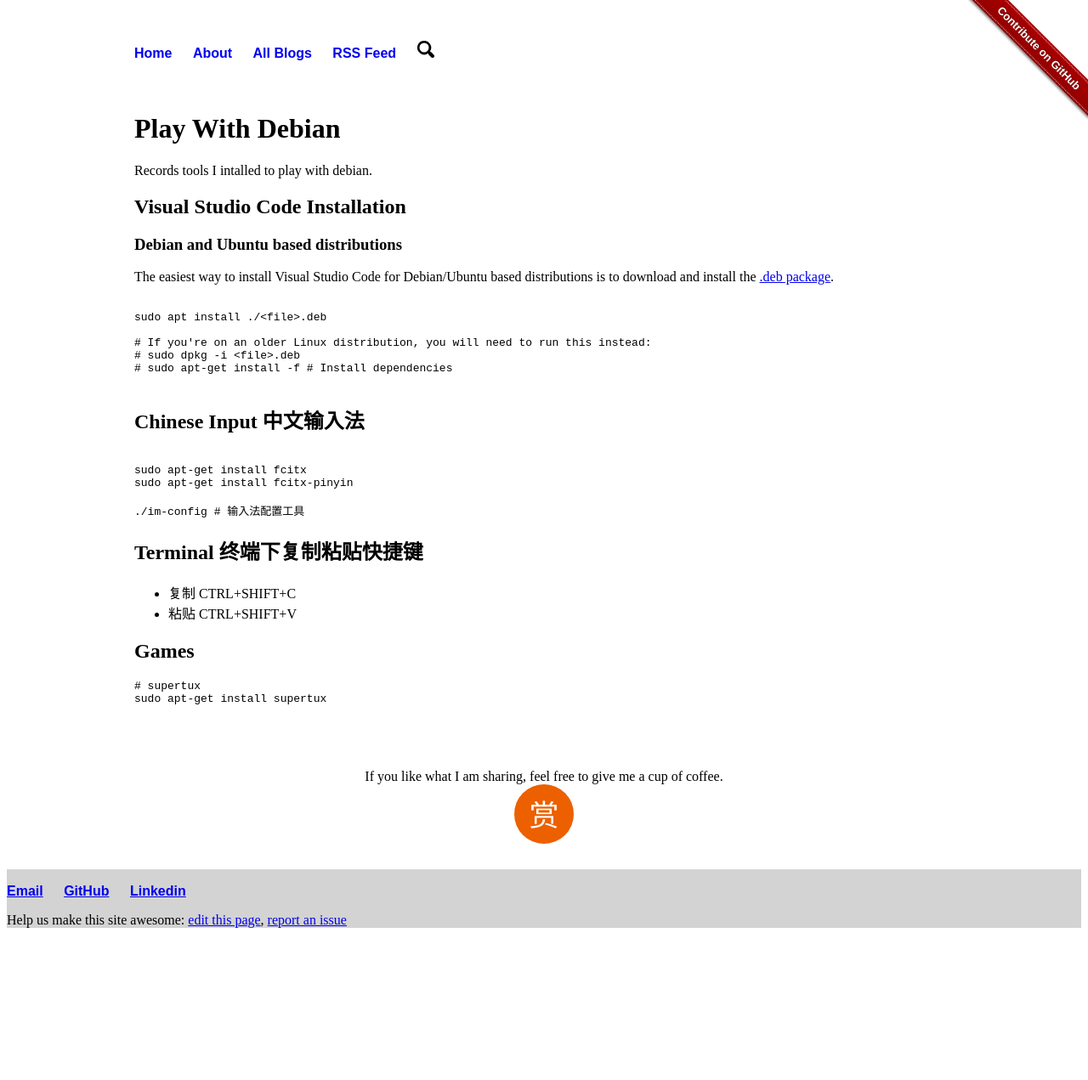
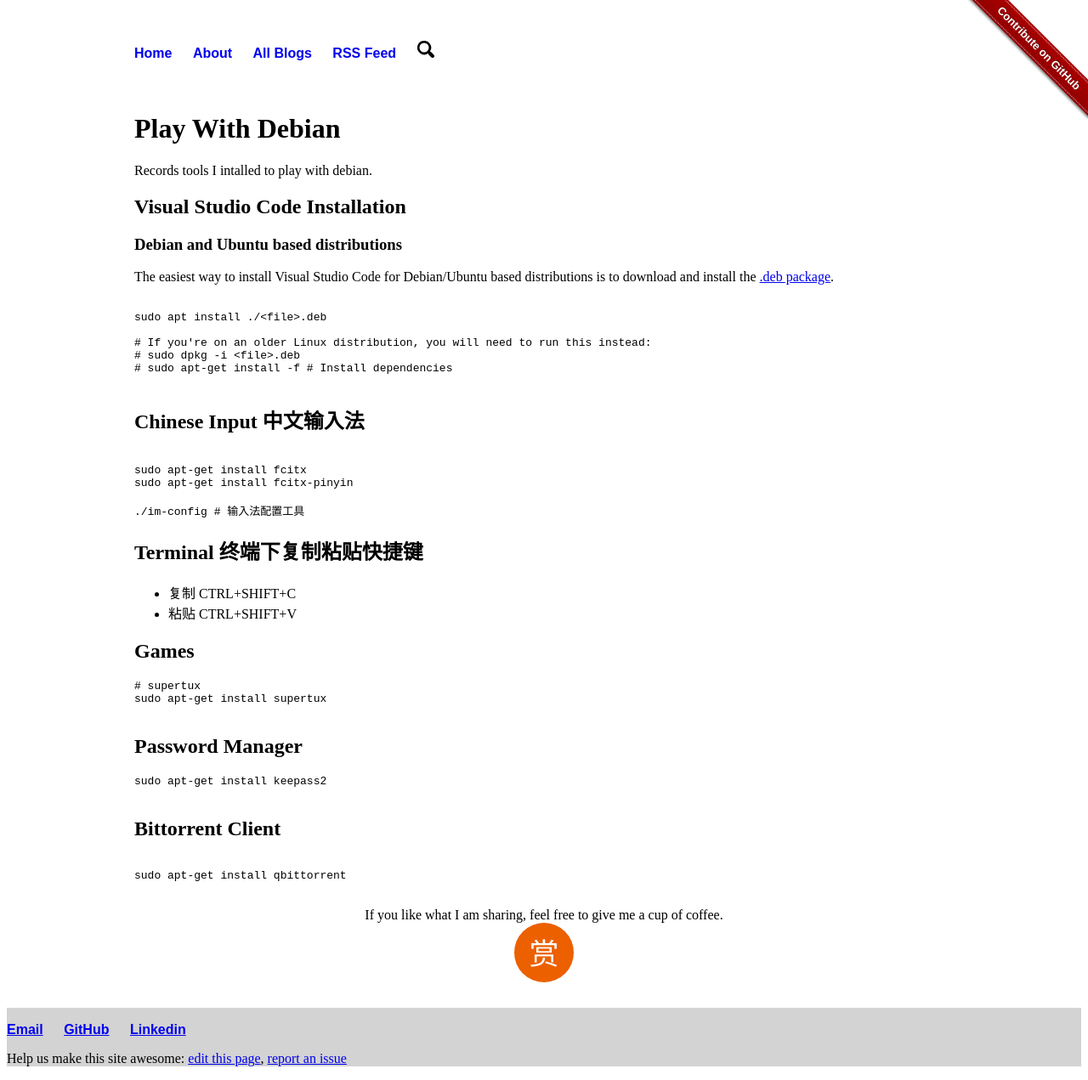
Before and after one commit to liuning0820/liuning0820.github.io, a Jekyll site: the page built from _posts/2019-04-18-install-vscode-on-debian.md, in a window 1280 px wide. Shown: the whole page at 85% size. Built offline with Jekyll 4.4.1, drawn with Linux system fonts in a browser that asks for light colours; before the commit the page ends 1108 px from its top, so only the background shows below that.

Commit message:
install more tools

````diff
--- a/_posts/2019-04-18-install-vscode-on-debian.md
+++ b/_posts/2019-04-18-install-vscode-on-debian.md
@@ -44,6 +44,18 @@ sudo apt-get install fcitx-pinyin
 # supertux
 sudo apt-get install supertux
 
+```
 
+## Password Manager
+
+```sh
+sudo apt-get install keepass2
 
 ```
+
+## Bittorrent Client
+
+```sh
+
+sudo apt-get install qbittorrent
+```
````
